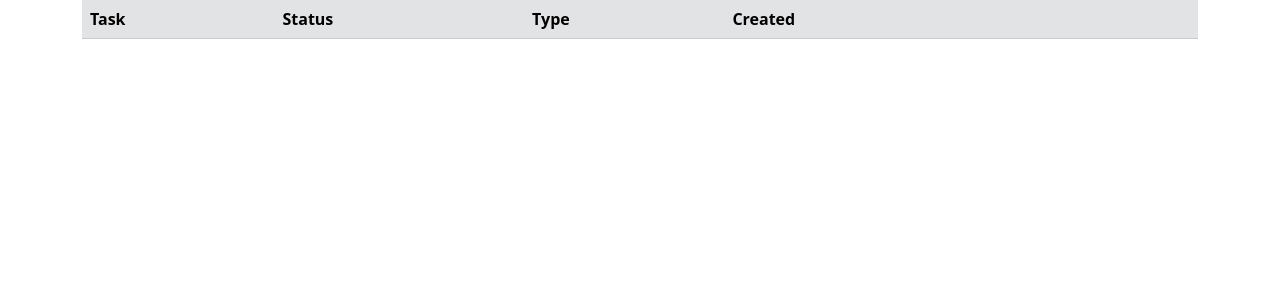
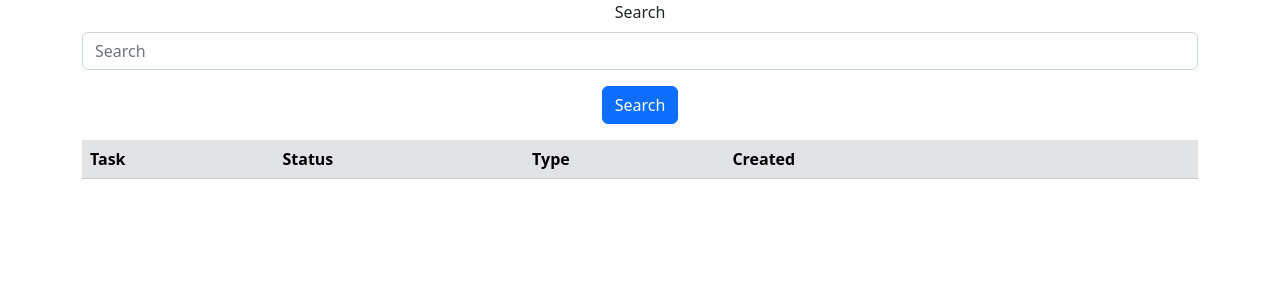
Before and after one commit to era03/homework_59_yermurat_temirzhanov, a Django app: page / in a window 1280 px wide. Shown: the part 56-356 px from the top of the page. Run offline with Django 4.2, Linux system fonts and the light colour scheme; data that the repository does not hold is empty; parts of the project's set-up code (start-up, migrations or seed data) failed here and were passed over; some libraries are stand-ins or nearby versions.

Commit message:
Добавлен функция поиска в представление и форма с выводом в шаблоне

```diff
--- a/to_do_list/webapp/forms.py
+++ b/to_do_list/webapp/forms.py
@@ -25,3 +25,7 @@ class TaskForm(forms.ModelForm):
     class Meta:
         model = Tasks
         fields = ('task', 'description', 'type', 'status')
+
+
+class SearchForm(forms.Form):
+    search = forms.CharField(max_length=100, required=False, label='Search')
--- a/to_do_list/webapp/templates/index.html
+++ b/to_do_list/webapp/templates/index.html
@@ -3,6 +3,7 @@
 Tasks
 {% endblock %}
 {% block content %}
+{% include 'partial/search_form.html' %}
 <table class="table">
     <thead>
         <tr class="table-secondary">
--- /dev/null
+++ b/to_do_list/webapp/templates/partial/search_form.html
@@ -0,0 +1,6 @@
+{% load static %}
+{% load bootstrap5 %}
+<form class="text-center" action="" method="GET">
+    {% bootstrap_form form %}
+    {% bootstrap_button button_type="submit" content='Search' %}
+</form>
--- a/to_do_list/webapp/views/base.py
+++ b/to_do_list/webapp/views/base.py
@@ -1,12 +1,43 @@
 from webapp.models import Tasks
-from django.views.generic import TemplateView
+from django.views.generic import TemplateView, ListView
+from webapp.forms import SearchForm
+from django.db.models import Q
+from urllib.parse import urlencode
 
 
 
-class IndexView(TemplateView):
+class IndexView(ListView):
     template_name = 'index.html'
+    model = Tasks
+    context_object_name = 'tasks'
+    ordering = ('created_at',)
+    paginate_by = 10
+    paginate_orphans = 1
 
-    def get_context_data(self, **kwargs):
-        context = super().get_context_data(**kwargs)
-        context['tasks'] = Tasks.objects.all()
+    def get(self, request, *args, **kwargs):
+        self.form = self.get_search_form()
+        self.search_value = self.get_search_value()
+        return super().get(request, *args, **kwargs)
+
+    def get_search_form(self):
+        return SearchForm(self.request.GET)
+
+    def get_search_value(self):
+        if self.form.is_valid():
+            return self.form.cleaned_data.get('search')
+        return None
+
+    def get_queryset(self):
+        queryset = super().get_queryset().all()
+        if self.search_value:
+            query = Q(task__icontains=self.search_value)
+            print(query.__dict__)
+            queryset = queryset.filter(query)
+        return queryset
+
+    def get_context_data(self, *, object_list=None, **kwargs):
+        context = super(IndexView, self).get_context_data(object_list=object_list, **kwargs)
+        context['form'] = self.form
+        if self.search_value:
+            context['query'] = urlencode({'search': self.search_value})
         return context
```
